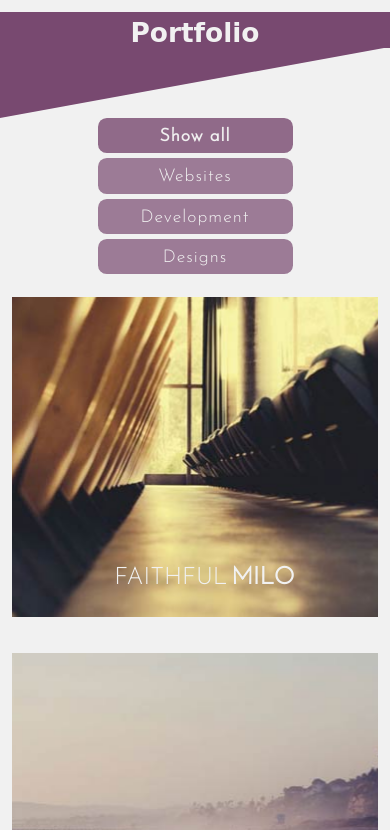
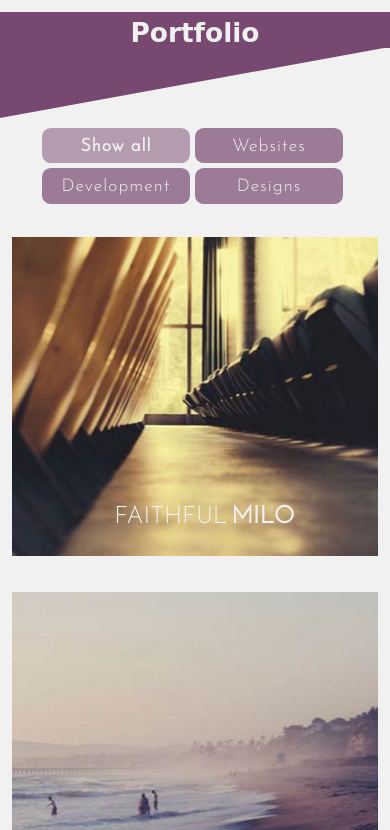
Before and after one commit to christinetrant/portfolio, a plain HTML site: page index.html in a window 390 px wide. Shown: the part 1029-1859 px from the top of the page. Drawn offline with nearby package versions, Linux system fonts and the light colour scheme; a web font is replaced by a local one.

Commit message:
Fixed Filter button media queries

```diff
--- a/index.html
+++ b/index.html
@@ -191,6 +191,9 @@
 <div class="slanted slanted-4"></div>
 
   <section>
+  	<article>
+  		<p>I am open to new opportunities so please contact me through any of the below:</p>
+  	</article>
     <article class="contact">
       <ul>
         <li><h3><a href="mailto:christinetrant@gmail.com" target="_blank"><i class="fas fa-envelope"></i>christinetrant@gmail.com</a></h3></li>
--- a/style.css
+++ b/style.css
@@ -154,10 +154,7 @@ i { padding-right: 10px; font-size: 1.5rem; }
 #gallery-filter {
   display: flex;
   justify-content: center;
-
-flex-direction: row;
-  /*flex-basis: 100%;*/
-  flex: 1;
+  flex-wrap: wrap;
 }
 .gallery-item {
   padding: 8px;
@@ -457,24 +454,25 @@ footer a:hover, footer a:active, footer a:focus {  text-shadow: 1px 1px 1px rgba
   .slanted-4 { border-right: 98.5vw solid #51a689; }
 
   #gallery-filter {
-    flex-direction: column;
-    width: 50%;
+    flex-flow: row wrap;
+    justify-content: space-around;
+    margin: 10px;}
+  .filter-btn:nth-child(n) { border-radius: .5em; }
+  .filter-btn {
+    flex-basis: 40%;
     text-align: center;
+    margin: 0 5px 5px 0;
   }
-  .filter-btn:nth-child(n) { border-radius: .5em; }
-  .filter-btn { margin: 0 0 5px 0; }
+  .filter-btn, .about-btn { padding: 10px 16px;}
   .gallery-item { flex-basis : 50%; }
   /* 100% Image Width on Smaller Screens */
   .modal-content { width: 100%; }
   footer { font-size: 1em; }
-
-  .filter-btn, .about-btn { padding: 10px 16px;}
 }
 
 @media only screen and (max-width: 600px)
 {
   body { font-size: 1.1em; }
-  /*FIX ALL FONTS!!!*/
   .title { font-size: 3rem; }
   header { font-size: 1em; padding-top: 5px; }
   .padLeft { padding-left: 0; }
@@ -484,7 +482,13 @@ footer a:hover, footer a:active, footer a:focus {  text-shadow: 1px 1px 1px rgba
     justify-content: flex-start;
     align-items: flex-start;
   }
+  #gallery-filter { justify-content: center; }
   .gallery-item { flex-basis : 100%; }
   .skills article:nth-child(1) { text-align: left; }
   .contact { text-align: left; padding: 0; margin: 0; align-self: flex-start;}
+
+  .filter-btn.active {
+    font-weight: 900;
+    background-color: rgba(120, 73, 112, 0.5); /*#784970  */
+  }
 }
```
